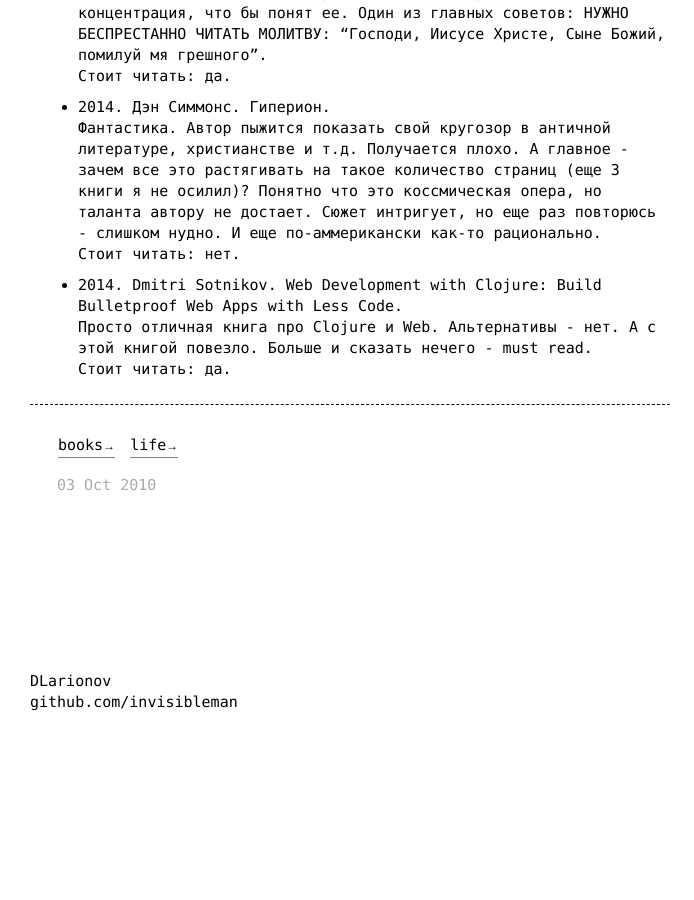
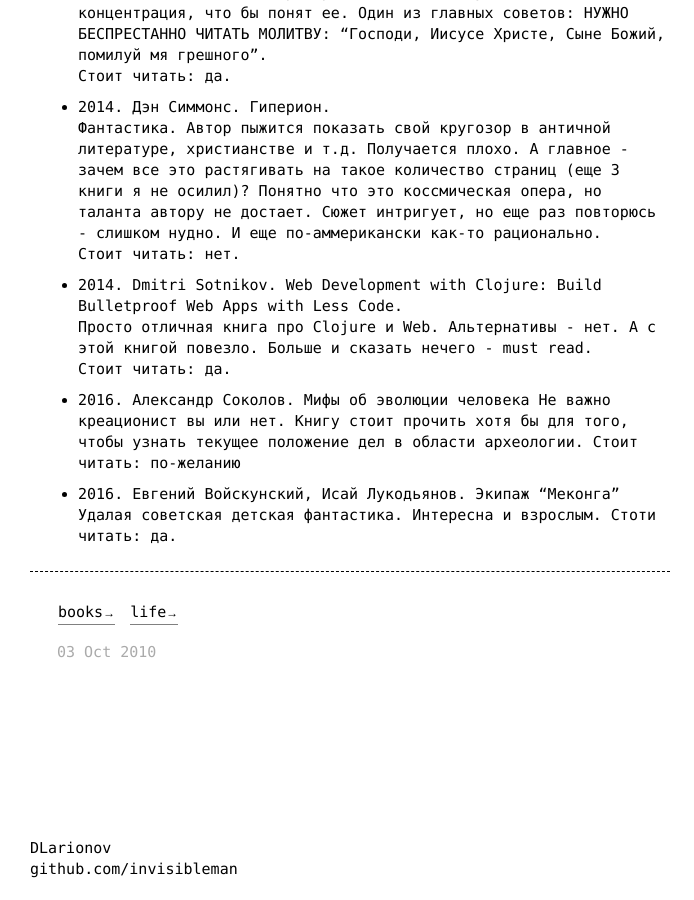
Before and after one commit to InvisibleMan/blog.dlarionov.info, a Jekyll site: the page built from pages/readed_books.md, in a window 1280 px wide and 900 px high, scrolled down 2216 px. Shown: the whole window, without its empty margins (0-694 px from the left). Built offline with Jekyll 4.4.1, drawn with Linux system fonts in a browser that asks for light colours; before the commit the page ends 2949 px from its top, so only the background shows below that.

Commit message:
В список прочитанных книг -добавлены:
* Александр Соколов. Мифы об эволюции человека
* Евгений Войскунский, Исай Лукодьянов. Экипаж "Меконга"

```diff
--- a/pages/readed_books.md
+++ b/pages/readed_books.md
@@ -60,7 +60,7 @@ tags:
 
 + *06.2012*. Ф.К. Дик. **Убик**.
   Очень запутано (по-моему как все, что я читал у Дика). И не очень-то актуально и интересно.
-  Стоит читать: **по желанию**.
+  Стоит читать: **по-желанию**.
 
 + Р. Пайпс. **Россия при старом режиме**.
   Очень длинная и спорная. Взгляд американского "ученого", на то что судьба России в том
@@ -106,3 +106,11 @@ tags:
 + *2014*. Dmitri Sotnikov. **Web Development with Clojure: Build Bulletproof Web Apps with Less Code**.
   Просто отличная книга про Clojure и Web. Альтернативы - нет. А с этой книгой повезло. Больше и сказать нечего - must read.
   Стоит читать: **да**.
+
++ *2016*. Александр Соколов. **Мифы об эволюции человека**
+  Не важно креационист вы или нет. Книгу стоит прочить хотя бы для того, чтобы узнать текущее положение дел в области археологии.
+  Стоит читать: **по-желанию**
+
++ *2016*. Евгений Войскунский, Исай Лукодьянов. **Экипаж "Меконга"**
+  Удалая советская детская фантастика. Интересна и взрослым.
+  Стоти читать: **да**.
```
